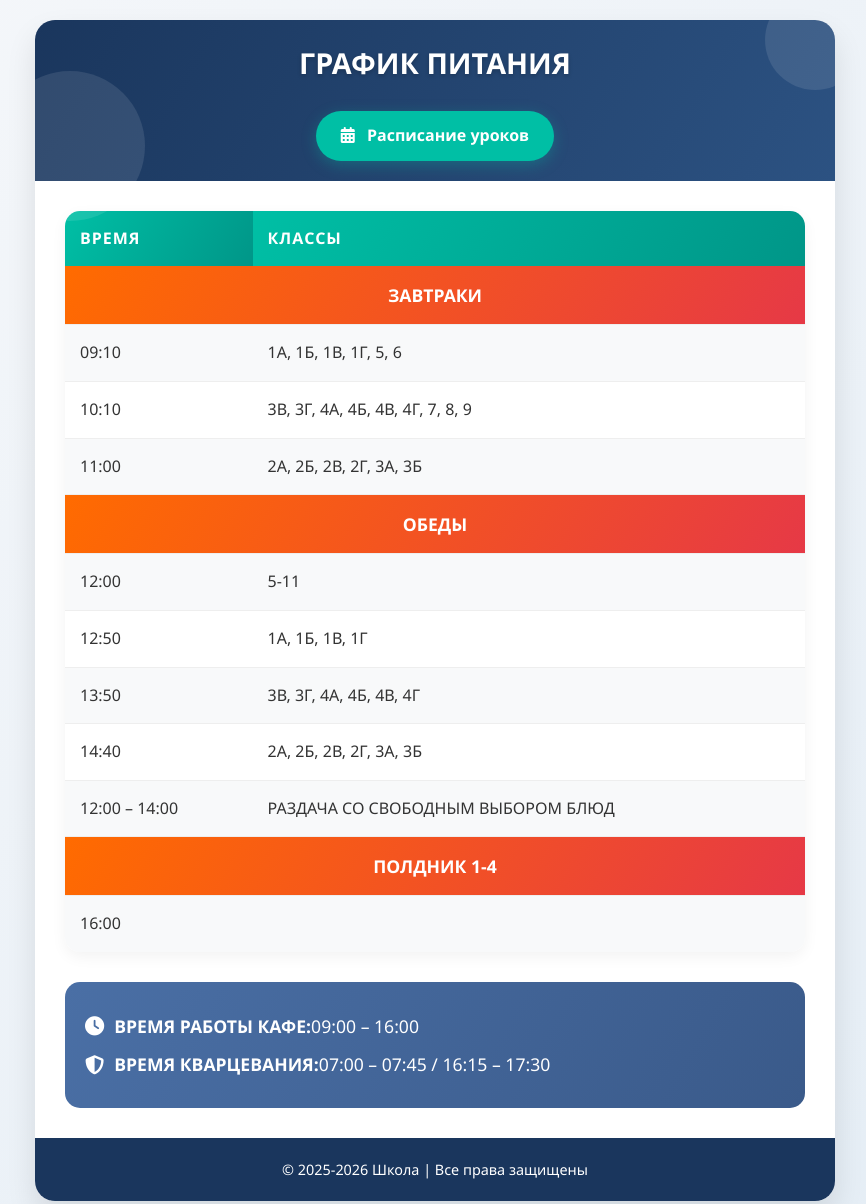
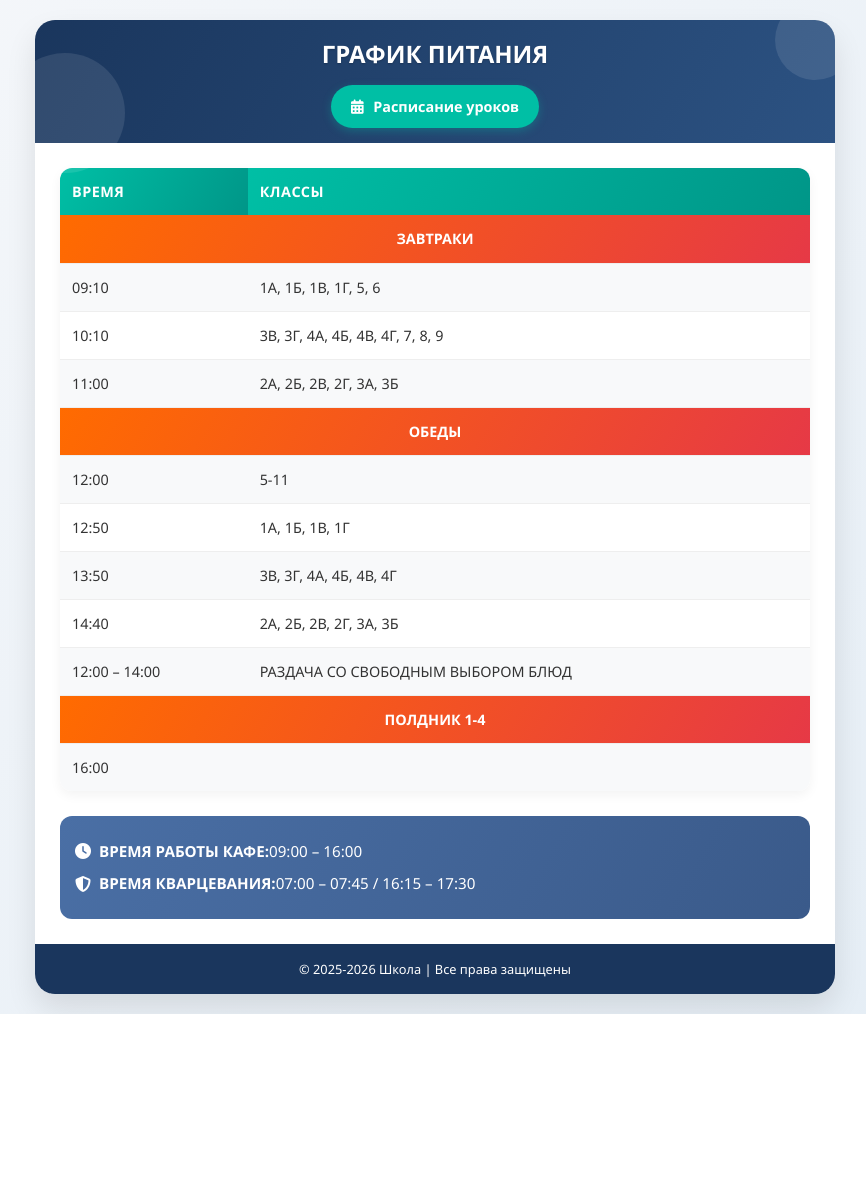
Before and after one commit to ArtIgnat2000/meal-schedule, a plain HTML site: page index.html in a window 1280 px wide. Shown: the top 1204 px of the page, without its empty margins (205-1071 px from the left). After the commit the page ends 1014 px from the top, so only its background shows below. Drawn offline with Linux system fonts and the light colour scheme.

Commit message:
Update index.html

```diff
--- a/index.html
+++ b/index.html
@@ -35,27 +35,28 @@
             background: linear-gradient(120deg, #1a365d 0%, #2c5282 100%);
             color: white;
             text-align: center;
-            padding: 20px 20px;
+            padding: 15px 20px;
             position: relative;
         }
 
         .header h1 {
-            font-size: 1.8rem;
-            margin-bottom: 10px;
-            text-shadow: 0 2px 4px rgba(0,0,0,0.2);
+            font-size: 1.5rem;
+            font-weight: 600;
+            margin: 0;
+            text-shadow: 0 1px 2px rgba(0,0,0,0.2);
         }
 
         .schedule-btn {
             display: inline-block;
             background: #00bfa5;
             color: white;
-            padding: 12px 25px;
+            padding: 10px 20px;
             border-radius: 50px;
             text-decoration: none;
-            font-weight: bold;
-            font-size: 1rem;
-            margin-top: 15px;
-            box-shadow: 0 4px 15px rgba(0, 191, 165, 0.3);
+            font-weight: 600;
+            font-size: 0.9rem;
+            margin-top: 12px;
+            box-shadow: 0 3px 10px rgba(0, 191, 165, 0.3);
             transition: all 0.3s ease;
             border: none;
             cursor: pointer;
@@ -63,23 +64,23 @@
 
         .schedule-btn:hover {
             background: #00a690;
-            transform: translateY(-3px);
-            box-shadow: 0 6px 20px rgba(0, 191, 165, 0.4);
+            transform: translateY(-2px);
+            box-shadow: 0 5px 15px rgba(0, 191, 165, 0.4);
         }
 
         .schedule-btn i {
-            margin-right: 8px;
+            margin-right: 6px;
         }
 
         .content {
-            padding: 30px;
+            padding: 25px;
         }
 
         .table-container {
             overflow-x: auto;
-            margin-bottom: 30px;
-            border-radius: 15px;
-            box-shadow: 0 5px 15px rgba(0,0,0,0.05);
+            margin-bottom: 25px;
+            border-radius: 12px;
+            box-shadow: 0 4px 12px rgba(0,0,0,0.05);
         }
 
         table {
@@ -93,14 +94,16 @@
             color: white;
             font-weight: 600;
             text-transform: uppercase;
-            letter-spacing: 1px;
-            padding: 15px;
+            letter-spacing: 0.5px;
+            padding: 12px;
             text-align: left;
+            font-size: 0.9rem;
         }
 
         td {
-            padding: 15px;
+            padding: 12px;
             border-bottom: 1px solid #eee;
+            font-size: 0.9rem;
         }
 
         tr:last-child td {
@@ -122,55 +125,55 @@
             color: white;
             font-weight: bold;
             text-align: center;
-            font-size: 1.1rem;
+            font-size: 1rem;
         }
 
         .additional-info {
             background: linear-gradient(120deg, #4a6fa5 0%, #3a5a8a 100%);
             color: white;
-            padding: 20px;
-            border-radius: 15px;
-            margin-top: 20px;
+            padding: 15px;
+            border-radius: 12px;
+            margin-top: 15px;
         }
 
         .additional-info p {
-            margin: 10px 0;
-            font-size: 1.1rem;
+            margin: 8px 0;
+            font-size: 0.95rem;
             display: flex;
             align-items: center;
         }
 
         .additional-info i {
-            margin-right: 10px;
-            font-size: 1.2rem;
+            margin-right: 8px;
+            font-size: 1rem;
         }
 
         .footer {
             text-align: center;
-            padding: 20px;
+            padding: 15px;
             background: #1a365d;
             color: white;
-            font-size: 0.9rem;
+            font-size: 0.8rem;
         }
 
         .decoration {
             position: absolute;
-            width: 100px;
-            height: 100px;
+            width: 80px;
+            height: 80px;
             border-radius: 50%;
             background: rgba(255, 255, 255, 0.1);
         }
 
         .dec-1 {
-            top: -30px;
-            right: -30px;
+            top: -20px;
+            right: -20px;
         }
 
         .dec-2 {
-            bottom: -40px;
-            left: -40px;
-            width: 150px;
-            height: 150px;
+            bottom: -30px;
+            left: -30px;
+            width: 120px;
+            height: 120px;
         }
 
         @media (max-width: 600px) {
@@ -179,25 +182,33 @@
             }
 
             .header {
-                padding: 15px 15px;
+                padding: 12px 15px;
             }
 
             .header h1 {
-                font-size: 1.5rem;
+                font-size: 1.3rem;
             }
 
             .content {
-                padding: 20px 15px;
+                padding: 15px;
             }
 
             th, td {
-                padding: 12px 10px;
-                font-size: 0.9rem;
+                padding: 10px 8px;
+                font-size: 0.85rem;
             }
 
             .schedule-btn {
-                padding: 10px 20px;
-                font-size: 0.9rem;
+                padding: 8px 16px;
+                font-size: 0.8rem;
+            }
+
+            .additional-info {
+                padding: 12px;
+            }
+
+            .additional-info p {
+                font-size: 0.85rem;
             }
         }
     </style>
```
